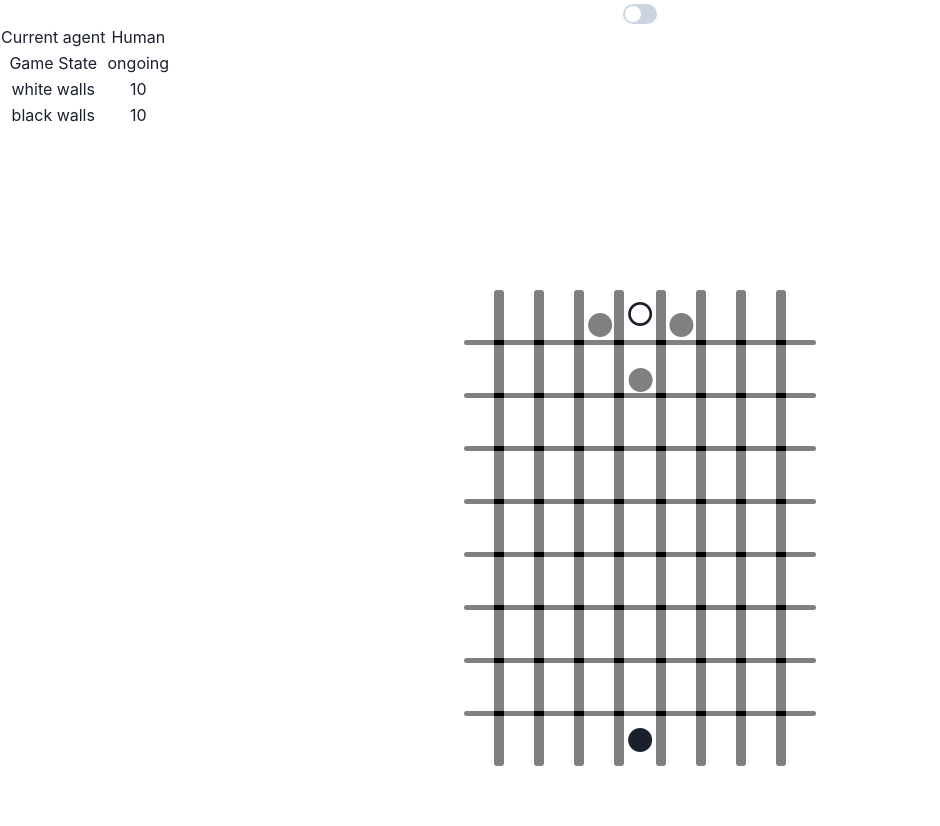
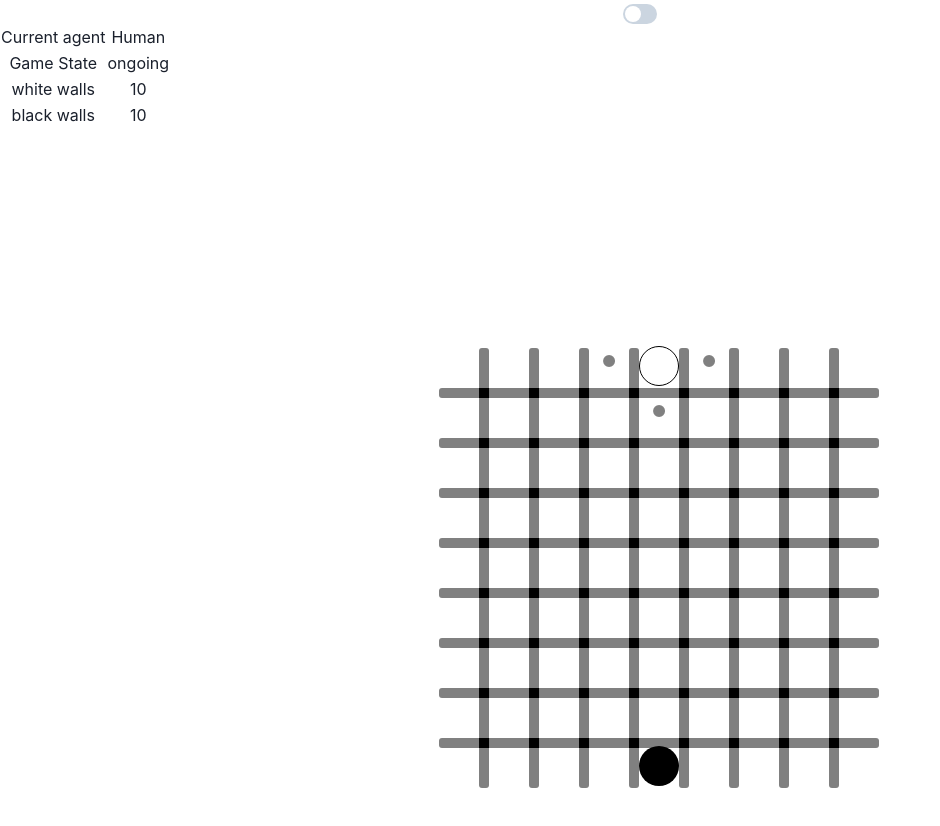
Before and after one commit to gottschali/quoridor-web, a React (Create React App) app: page / in a window 1280 px wide. Both pictures are taken after a click on the button "Create Game". Shown: the top 826 px of the page, without its empty margins (0-940 px from the left). Built offline with nearby package versions, Linux system fonts and the light colour scheme.

Commit message:
Moveable Pawn that can be animated

```diff
--- a/src/ui/Game.css
+++ b/src/ui/Game.css
@@ -14,7 +14,8 @@
  */
 
 .gameTable {
-    font-size: 2em;
+    border-spacing: 0px;
+    font-size: 1em;
 }
 
 td.pawn {
@@ -23,10 +24,26 @@ td.pawn {
 
 td.square, pawn {
     display: inline-block;
-    height: 50px;
-    width: 50px;
+    height: 40px;
+    width: 40px;
 }
 
+.moveable {
+    position: relative;
+    transition: all 0.1s ease 0s;
+    height: 40px;
+    width: 40px;
+    border-radius: 20px;
+}
+
+.white {
+    background: white;
+    border: 1px solid black
+}
+
+.black {
+    background: black;
+}
 
 .gameTable tr>*:nth-child(2)  {
     border-radius: 3px 0px 0px 3px;
@@ -57,8 +74,8 @@ td.square, pawn {
 }
 
 .wall {
-    height: 5px;
-    width: 5px;
+    height: 10px;
+    width: 10px;
 }
 .cross {
     background: black;
@@ -76,14 +93,4 @@ td.square, pawn {
 only screen and (max-width: 760px),
 (min-device-width: 768px) and (max-device-width: 1024px)  {
 
-    td.square, pawn {
-        display: inline-block;
-        height: 30px;
-        width: 30px;
-    }
-
-    .wall {
-        width: 10px;
-        min-height: 10px;
-    }
 }
--- a/src/ui/QuoridorBoard.tsx
+++ b/src/ui/QuoridorBoard.tsx
@@ -1,4 +1,5 @@
 import { Dispatch, useEffect, useState } from "react"
+import { Dispatch, useEffect, useRef, useState } from "react"
 import { Agent } from "../agents/Agent";
 import { Move, Orientation, WallMove } from "../quoridor/Move";
 import { Player } from "../quoridor/Player";
@@ -104,6 +105,27 @@ interface Props {
     agent: Agent,
 }
 
+function MoveablePawn({player, position}: {player: Player, position: Pos}) {
+    // {player === Player.white ?  "○" :  "●"}
+    const ref = useRef<HTMLDivElement | null>(null);
+    useEffect(() => {
+        const pos = []
+        pos[0] = Math.floor(position[0] / 2) + 1;
+        pos[1] = Math.floor(position[1] / 2) + 1;
+        if (ref.current) {
+            ref.current.style.left = pos[1] * 40 + 10*(pos[1]-1) + "px";
+
+            ref.current.style.top = pos[0] * 40 + 10*(pos[0] - 1) + "px";
+            if (Player.white === player) {
+                ref.current.style.top = 40 + pos[0] * 40 + 10*(pos[0] - 1) + "px";
+            } else {
+            }
+        }
+    }, [position]);
+    const color = player === Player.white ? 'white' : 'black'
+    return <div ref={ref} className={"pawn moveable " + color}>  </div>;
+}
+
 export function QuoridorBoard({controlled, game, submitMove, agent}: Props) {
     // const {state, restoreHistory, turn, step, proposeMove, matrix, history} = game;
     const {state, matrix} = game;
@@ -155,6 +177,8 @@ export function QuoridorBoard({controlled, game, submitMove, agent}: Props) {
             </table>
             <div className='board'>
                 <table className='gameTable' cellSpacing={0}>
+                    <MoveablePawn player={Player.white} position={state.pawnPositions[Player.white]}/>
+                    <MoveablePawn player={Player.black} position={state.pawnPositions[Player.black]}/>
                     <tbody>
                     {matrix.map((row, i) => (
                         <tr key={i}>
@@ -173,11 +197,7 @@ export function QuoridorBoard({controlled, game, submitMove, agent}: Props) {
                                                  proposeMove={controlled ? submitMove : ()=>{}}
                                                 setWall0={setWall0}
                                                 setWall1={setWall1} />
-                                } else if (item === MatrixItem.BlackPawn) {
-                                    return <Pawn key={j} player={Player.black} />;
-                                } else if (item === MatrixItem.WhitePawn) {
-                                    return <Pawn key={j} player={Player.white} />;
-                                } else if (item === MatrixItem.EmptySquare || item === MatrixItem.PawnTarget) {
+                                } else {
                                     return <Square key={j}
                                                     highlight={controlled && item === MatrixItem.PawnTarget}
                                                     row={i}
```
